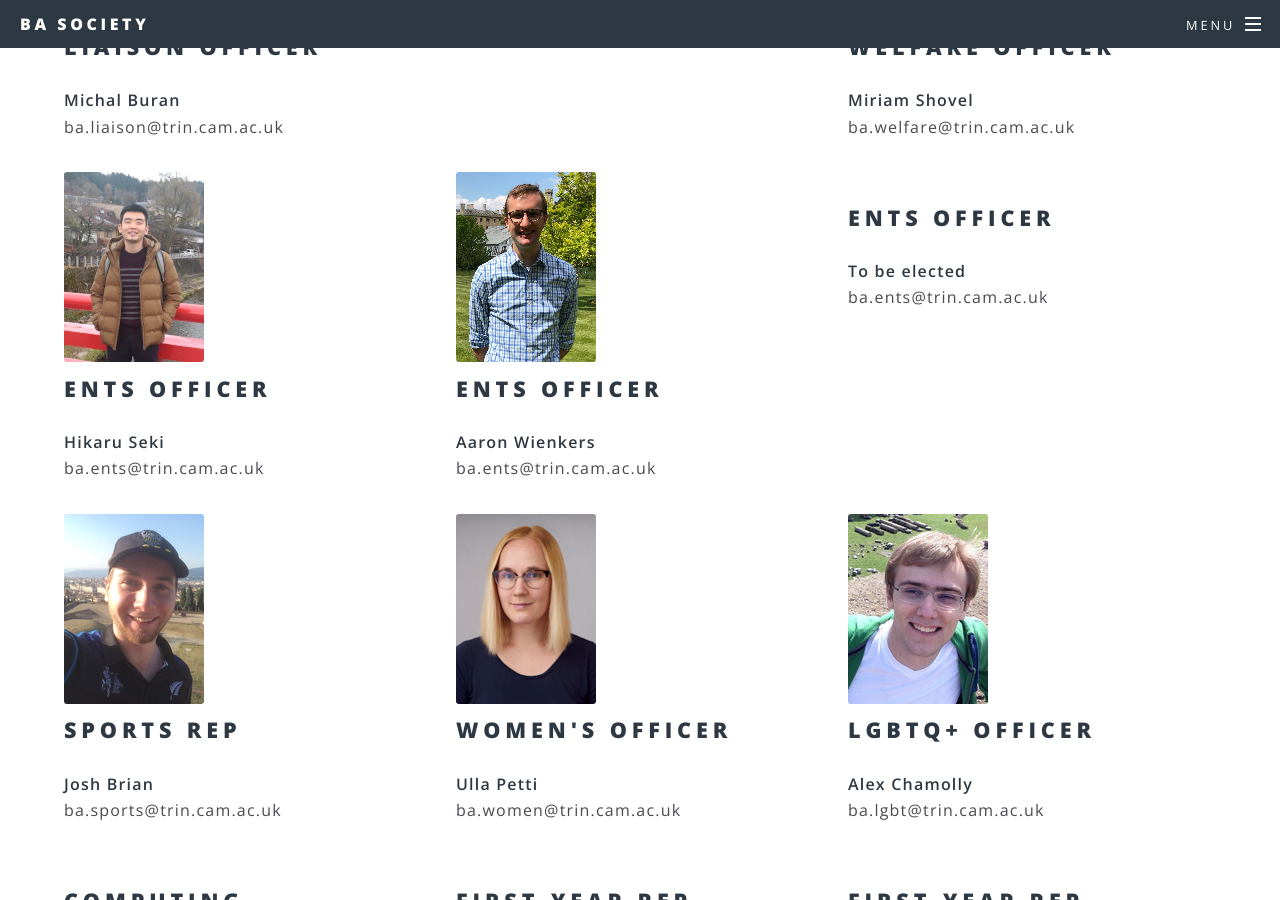
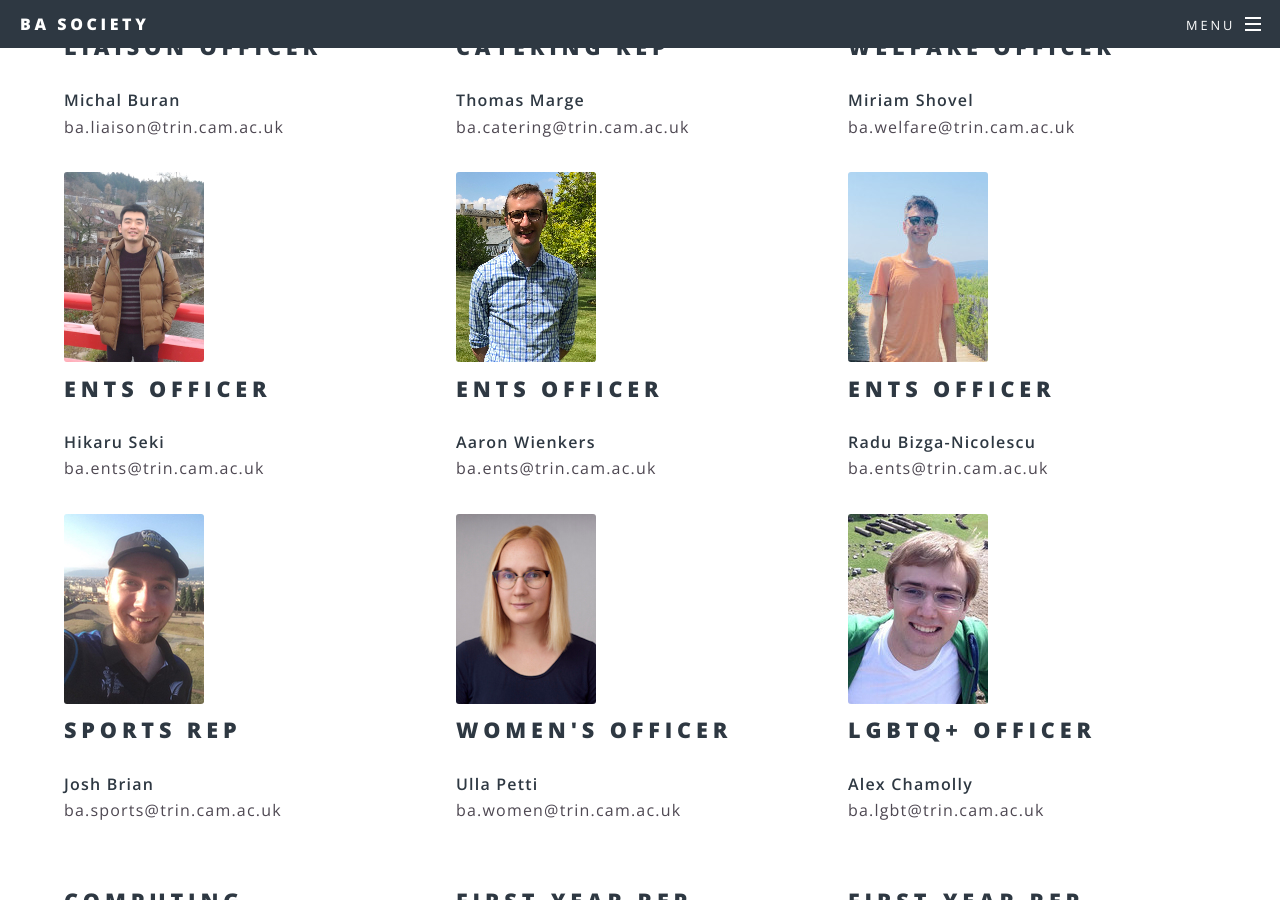
Before and after one commit to TrinityBASociety/trinitybasociety.github.io, a Jekyll site: the page built from committee/index.html, in a window 1280 px wide and 900 px high, scrolled down 960 px. Built offline with Jekyll 4.4.1, drawn with Linux system fonts in a browser that asks for light colours.

Commit message:
new photos

```diff
--- a/committee/index.html
+++ b/committee/index.html
@@ -39,7 +39,7 @@
 			</div>
 	</div>
 	<div class="4u 12u$(medium)">
-			<div class="image"><img src="/images/committee/rebecca.jpg" alt="" /></div><div class="content">
+			<div class="image"><img src="/images/committee/thomasm.jpg" alt="" /></div><div class="content">
 				<h2>Catering Rep</h2>
 				<b>Thomas Marge</b>
 				<p>ba.catering@trin.cam.ac.uk</p>
@@ -70,9 +70,9 @@
 			</div>
 	</div>
 	<div class="4u 12u$(medium)">
-			<div class="image"><img src="/images/committee/rebecca.jpg" alt="" /></div><div class="content">
+			<div class="image"><img src="/images/committee/radu.jpg" alt="" /></div><div class="content">
 				<h2>Ents Officer</h2>
-				<b>To be elected</b>
+				<b>Radu Bizga-Nicolescu </b>
 				<p>ba.ents@trin.cam.ac.uk</p>
 			</div>
 	</div>
```
Also changed, not shown: images/committee/radu.jpg (added), images/committee/thomasm.jpg (added).
